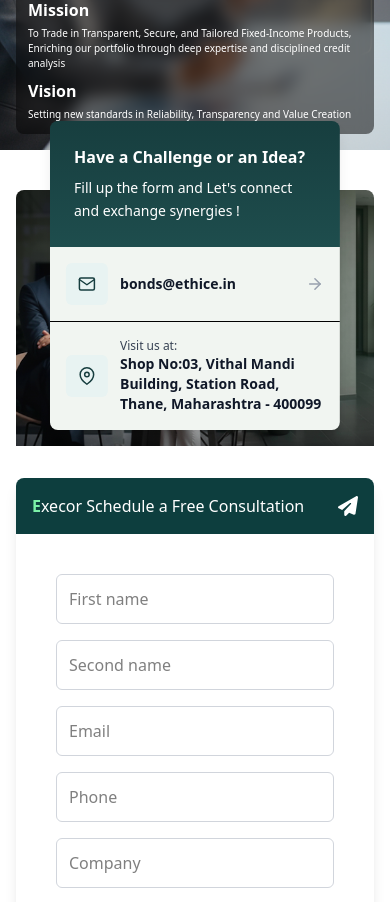
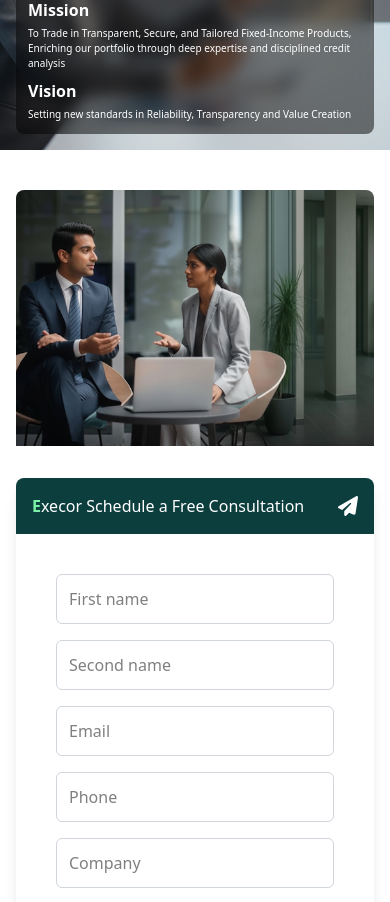
Before and after one commit to nitin-sharma-7/ethic, a Next.js app in the folder frontend/: page / in a window 390 px wide. Shown: the part 3160-4062 px from the top of the page. Built offline with nearby package versions, Linux system fonts and the light colour scheme.

Commit message:
responsive added

```diff
--- a/frontend/src/components/ConsultationForm.jsx
+++ b/frontend/src/components/ConsultationForm.jsx
@@ -18,8 +18,8 @@ const ConsultationForm = () => {
           alt="Consult"
           className="w-full h-64 sm:h-80 lg:h-full lg:w-[900px] object-cover rounded-t-lg lg:rounded-l-lg lg:rounded-tr-none"
         />
-        {/* Overlay Card */}
-        <div className="absolute bottom-4 left-1/2 transform -translate-x-1/2 lg:translate-x-0 lg:left-6 w-[90%] sm:w-[70%] lg:w-auto">
+        {/* Overlay Card - Hidden on smaller screens */}
+        <div className="absolute bottom-4 left-1/2 transform -translate-x-1/2 lg:translate-x-0 lg:left-6 w-[90%] sm:w-[70%] lg:w-auto hidden lg:block">
           <ContactCard />
         </div>
       </div>
```
